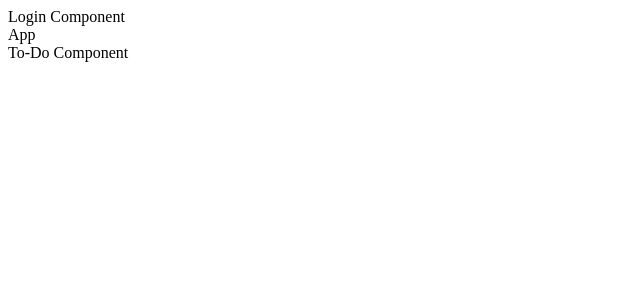
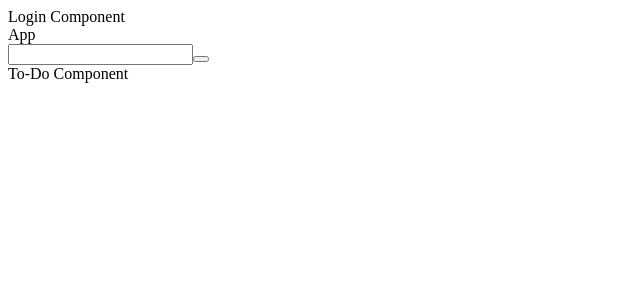
Before and after one commit to hirichardhai/goal-master, a React (Create React App) app: page / in a window 1280 px wide. Shown: the top 300 px of the page, without its empty margins (0-640 px from the left). Built offline with nearby package versions, Linux system fonts and the light colour scheme.

Commit message:
added structure to todo component

```diff
--- a/src/Todo.jsx
+++ b/src/Todo.jsx
@@ -10,7 +10,15 @@ class Todo extends Component {
 
   render() {
     return (
-      <div>To-Do Component</div>
+      <div>
+        <input>
+
+        </input>
+        <button>
+
+        </button>
+        <div className='todoTasks'></div>
+        To-Do Component</div>
     )
   }
 }
```
